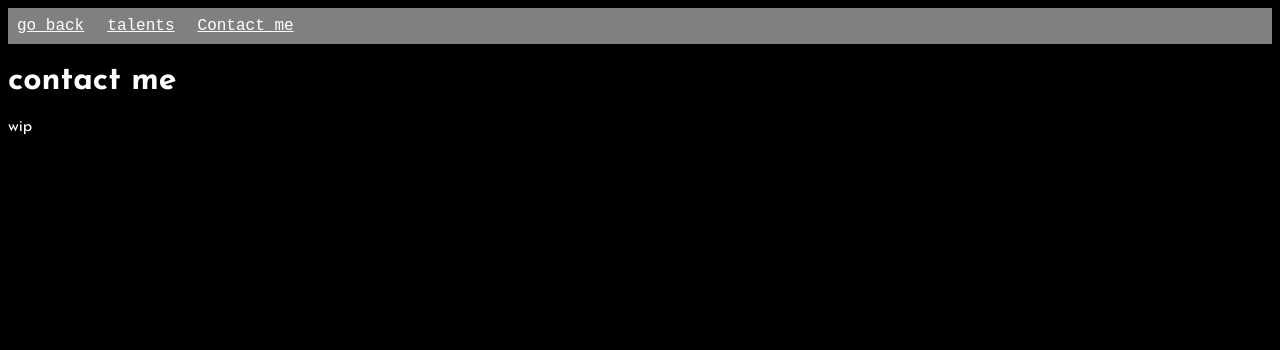
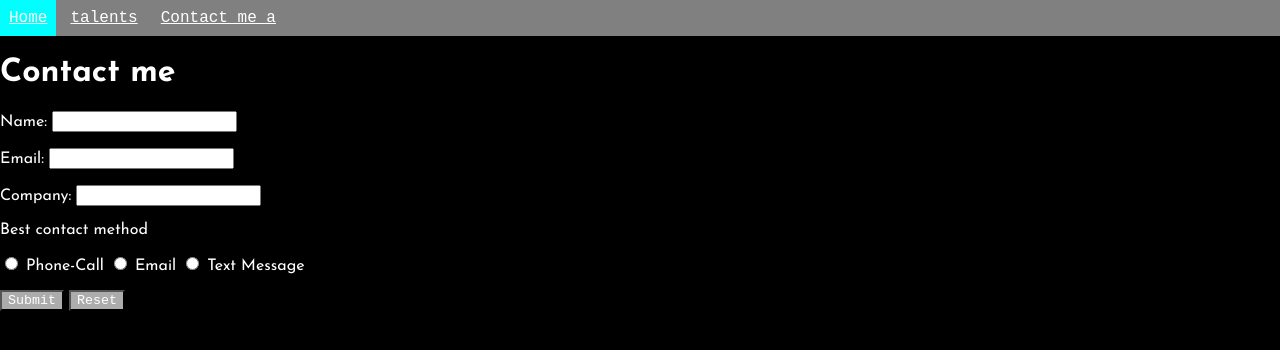
Before and after one commit to KalKil/Kalkil.github.io, a plain HTML site: page Contact me.html in a window 1280 px wide. Drawn offline with Linux system fonts and the light colour scheme.

Commit message:
the forms

```diff
--- a/Contact me.html
+++ b/Contact me.html
@@ -8,13 +8,43 @@
     <link rel="stylesheet" href="style.css">
 </head>
 <body><div id="navbar">
-    <a href="Portfolio.html">go back</a>
+    <a href="Portfolio.html">Home</a>
     <a href="talents.html">talents</a>
-    <a href="Contact me.html">Contact me</a>
+    <a href="Contact me.html">Contact me a</a>
 
 </div>
-    <h1>contact me</h1>
-<p> wip
-</p>
+
+<main>
+    <h1>Contact me</h1>
+    <form
+ action="https://us-central1-steam-center-app-dev.cloudfunctions.net/formToEmail"
+ method="post"
+ >
+ <input name="send-to" value="kwilliams3@brooklynsteamcenter.org" hidden>
+        <label>Name:</label>
+        <input type="text" name="name">
+        <br>
+        <br>
+        <label>Email:</label>
+        <input type="text"name="email">
+        <br>
+        <br>
+        <label>Company:</label>
+        <input type="text" name= "company">
+        <br>
+        <br>
+        <Label>Best contact method</Label>
+        <br>
+        <br>
+        <input type="radio" name="contact_type" value="phone"> Phone-Call
+        <input type="radio" name="contact_type" value="phone"> Email
+        <input type="radio" name="contact_type" value="phone"> Text Message
+        <br>
+        <br>
+        <input type="submit">
+        <input type="reset">
+
+    </form>
+</main>
 </body>
 </html>
--- a/style.css
+++ b/style.css
@@ -4,9 +4,13 @@
 body{
     font-family: 'Josefin Sans', sans-serif;
     background-color: black;
-    color:white
+    color:white;
+    margin: 0;
 }
-
+main{
+    max-width: 4070px;
+    margin: 0 auto;
+}
 a{
     color: white;
     font-family: 'Roboto Mono', monospace;
@@ -25,3 +29,16 @@ a:hover{
     padding: 9px;
     display: inline-block;
 }
+
+input[type=submit]{
+    background-color: rgb(172, 172, 172)
+    ;  font-family: 'Roboto Mono', monospace;
+    color: white;
+}
+
+input[type=reset]{
+    background-color: rgb(172, 172, 172)
+    ;
+    font-family: 'Roboto Mono', monospace;
+    color: white;
+}
```
Also changed, not shown: Portfolio.html (+6 -2 lines), 1 other file.
